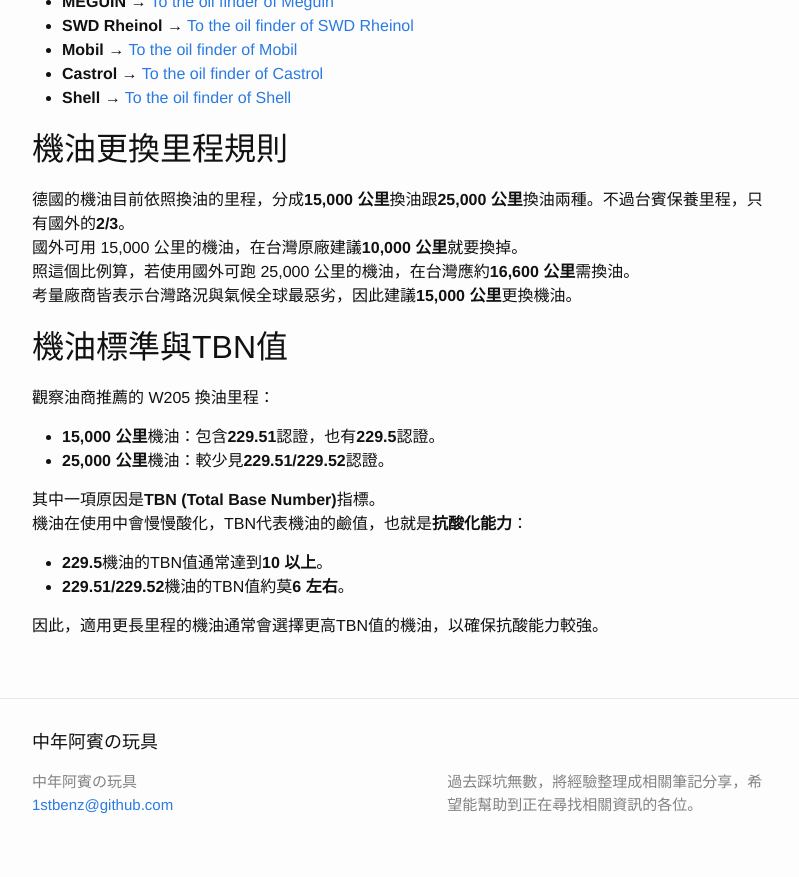
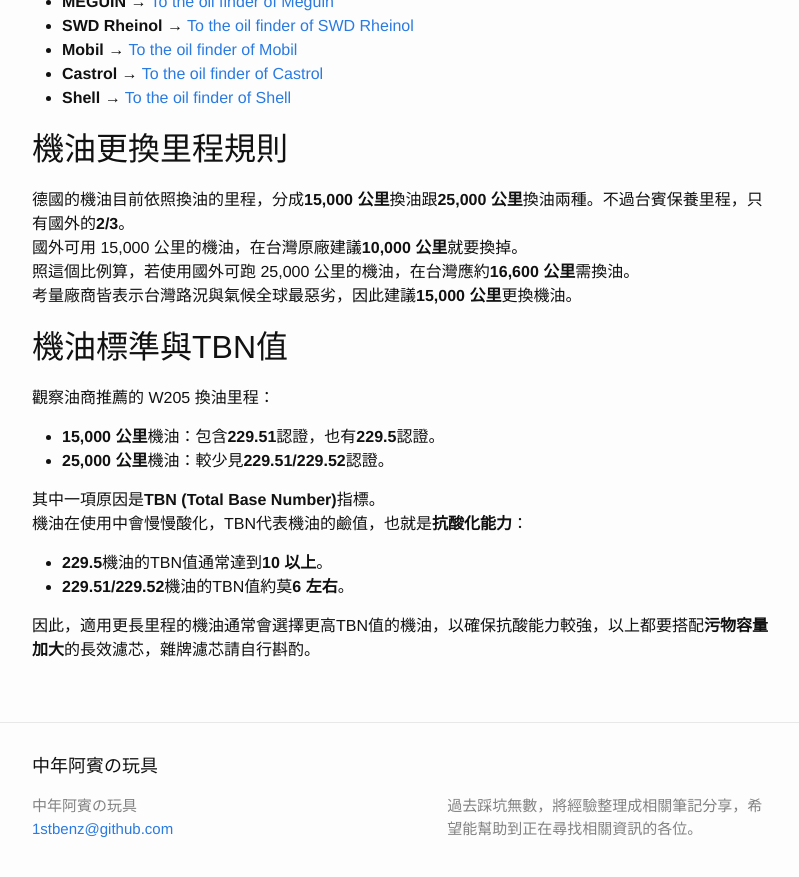
Before and after one commit to 1stbenz/1stbenz.github.io, a Jekyll site: the page built from _posts/2020-11-23-oil-finder.md, in a window 1280 px wide and 900 px high, scrolled down 639 px. Shown: the top 877 px of the window, without its empty margins (238-1037 px from the left). Built offline with Jekyll 4.4.1, drawn with Linux system fonts in a browser that asks for light colours.

Commit message:
oil finder

```diff
--- a/_includes/head.html
+++ b/_includes/head.html
@@ -5,7 +5,6 @@
   window.dataLayer = window.dataLayer || [];
   function gtag(){dataLayer.push(arguments);}
   gtag('js', new Date());
-
   gtag('config', 'G-MQWC1X6ENW');
 </script>
     <meta charset="utf-8">
--- a/_posts/2020-11-23-oil-finder.md
+++ b/_posts/2020-11-23-oil-finder.md
@@ -46,4 +46,4 @@
 - **229.5**機油的TBN值通常達到**10 以上**。
 - **229.51/229.52**機油的TBN值約莫**6 左右**。
 
-因此，適用更長里程的機油通常會選擇更高TBN值的機油，以確保抗酸能力較強。
+因此，適用更長里程的機油通常會選擇更高TBN值的機油，以確保抗酸能力較強，以上都要搭配**污物容量加大**的長效濾芯，雜牌濾芯請自行斟酌。
```
